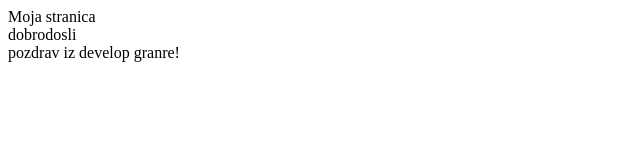
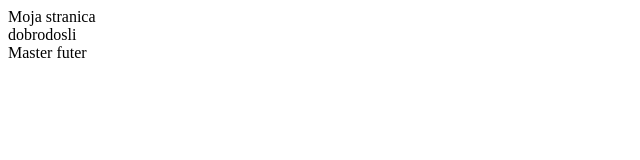
Before and after one commit to igor90ns/git-vezba, a plain HTML site: page index.html in a window 1280 px wide. Shown: the whole page, without its empty margins (0-640 px from the left). Drawn offline with Linux system fonts and the light colour scheme.

Commit message:
master konflikt

```diff
--- a/index.html
+++ b/index.html
@@ -7,6 +7,6 @@
 
 		<header>Moja stranica</header>
 		<main>dobrodosli</main>
-		<footer>pozdrav iz develop granre!</footer>
+		<footer>Master futer</footer>
 </body>
 </html>
```
